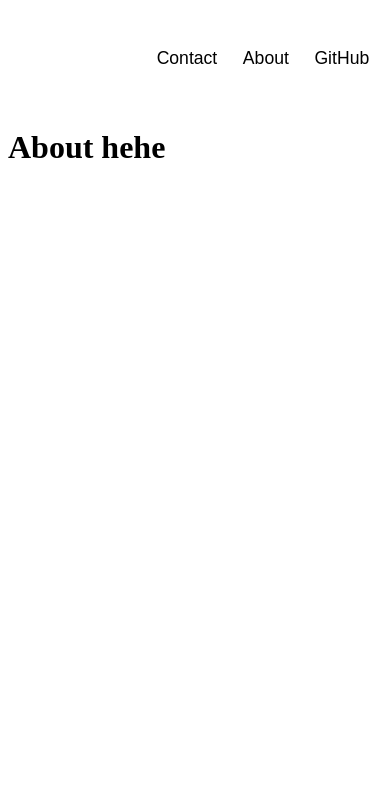
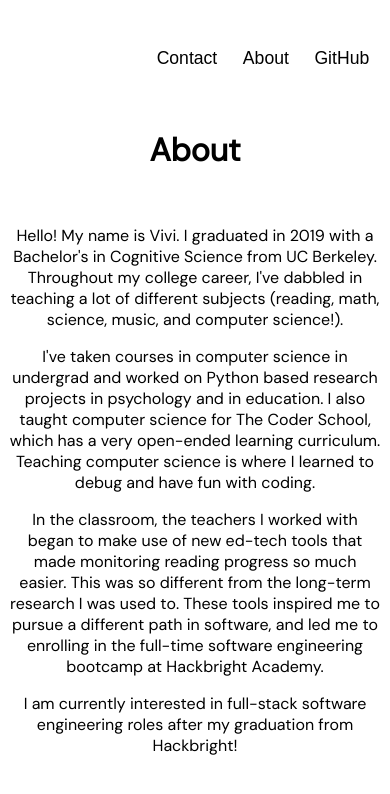
Before and after one commit to vivsnguyen/gatsby-portfolio-1, a Gatsby site: page /about in a window 390 px wide. Built offline with nearby package versions, Linux system fonts and the light colour scheme; Gatsby itself is replaced by a stand-in of ours; a web font is replaced by a local one.

Commit message:
about page scss styling

```diff
--- a/src/components/layout.js
+++ b/src/components/layout.js
@@ -7,7 +7,7 @@ import "../style/navigation.scss"
 import "../style/index.scss"
 import "../style/projects.scss"
 import "../style/contact.scss"
-import "../style/blog.scss"
+import "../style/about.scss"
 
 
 const Layout = ({ children }) => (
--- a/src/pages/about.js
+++ b/src/pages/about.js
@@ -7,9 +7,19 @@ const AboutPage = () => (
   <Layout>
     <SEO title="Home" keywords={[`developer`, `application`, `react`, `javascript`]} />
     <div className="about-container">
-      <div className="about" >
-        <h1>About hehe</h1>
+    <div className="about" >
+        <h1>About</h1>
+          <div className="info">
+            <ul>
+            <p>Hello! My name is Vivi. I graduated in 2019 with a Bachelor's in Cognitive Science from UC Berkeley. Throughout my college career, I've dabbled in teaching a lot of different subjects (reading, math, science, music, and computer science!).</p>
 
+            <p>I've taken courses in computer science in undergrad and worked on Python based research projects in psychology and in education. I also taught computer science for The Coder School, which has a very open-ended learning curriculum. Teaching computer science is where I learned to debug and have fun with coding.</p>
+
+            <p>In the classroom, the teachers I worked with began to make use of new ed-tech tools that made monitoring reading progress so much easier. This was so different from the long-term research I was used to. These tools inspired me to pursue a different path in software, and led me to enrolling in the full-time software engineering bootcamp at Hackbright Academy.</p>
+
+            <p>I am currently interested in full-stack software engineering roles after my graduation from Hackbright!</p>
+            </ul>
+          </div>
       </div>
     </div>
   </Layout>
--- /dev/null
+++ b/src/style/about.scss
@@ -0,0 +1,75 @@
+
+.about-container {
+    width: 100%;
+    top: 0;
+    left: 0;
+    font-family: 'DM Sans', sans-serif;
+    background: white;
+    transition: all 0.3s ease;
+
+    .about {
+      max-width: 800px;
+      margin: auto;
+      align-items: center;
+      justify-content: space-between;
+      transition: height 0.3s ease;
+
+      .info {
+        display: flex;
+
+        ul {
+          padding: 0;
+        }
+      }
+
+      .me-icon {
+        width: auto;
+        animation: rotate 120s linear infinite;
+      }
+
+      @-webkit-keyframes rotate {
+          0% {
+              -webkit-transform:translate(100px, 100px) rotate(0deg) translate(-100px, -100px) rotate(0deg);
+          }
+          15% {
+                -webkit-transform:translate(100px, 130px) rotate(70deg) translate(-100px, -120px) rotate(-45deg);
+          }
+          30% {
+              -webkit-transform:translate(110px, 100px) rotate(90deg) translate(-100px, -100px) rotate(-90deg);
+          }
+          45% {
+              -webkit-transform:translate(100px, 120px) rotate(180deg) translate(-100px, -100px) rotate(-180deg);
+          }
+          60% {
+              -webkit-transform:translate(90px, 100px) rotate(205deg) translate(-120px, -100px) rotate(225deg);
+          }
+          75% {
+              -webkit-transform:translate(100px, 120px) rotate(270deg) translate(-100px, -100px) rotate(-270deg);
+          }
+          90% {
+              -webkit-transform:translate(90px, 100px) rotate(310deg) translate(-110px, -100px) rotate(315deg);
+          }
+          100% {
+              -webkit-transform:translate(110px, 100px) rotate(360deg) translate(-100px, -100px) rotate(-360deg);
+          }
+      }
+    }
+  }
+
+  @media (max-width: 850px) {
+    .about-container {
+      text-align: center;
+      .about {
+
+        .info {
+          display: grid;
+        }
+
+        .me-icon {
+          margin-left: 0;
+        }
+
+      }
+    }
+
+  }
```
Also changed, not shown: src/components/navigation.js (indentation only).
